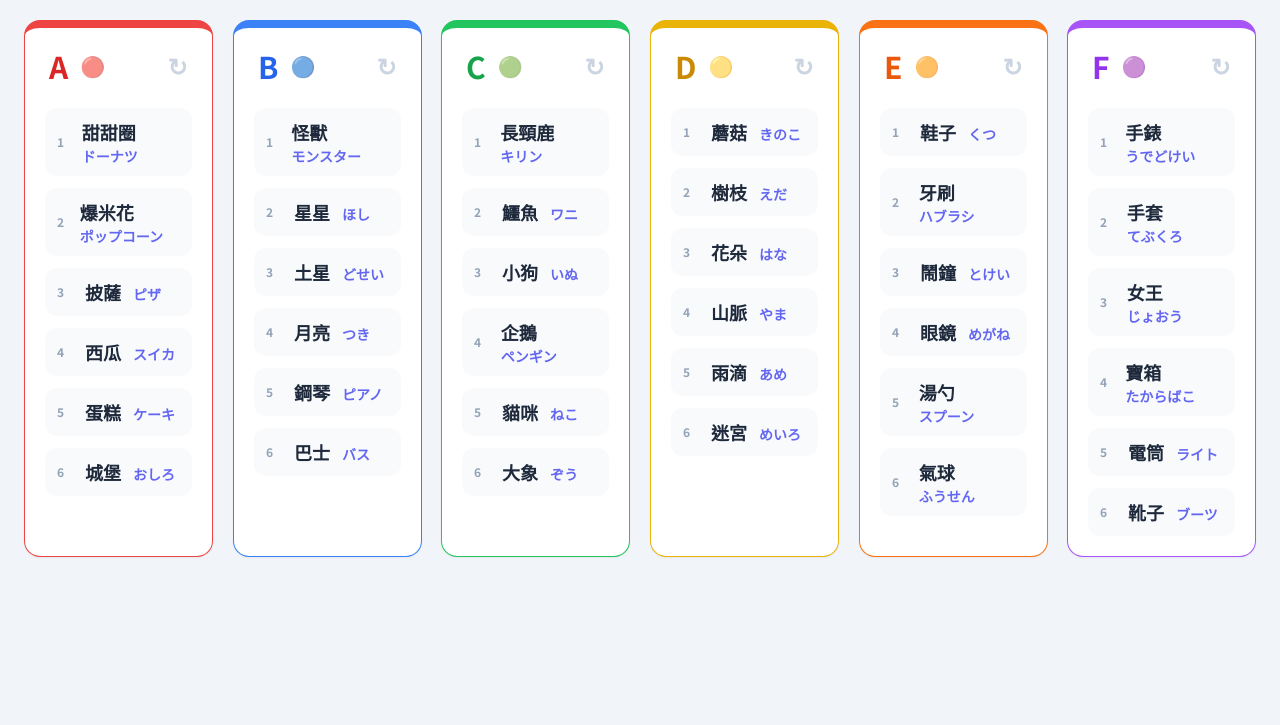
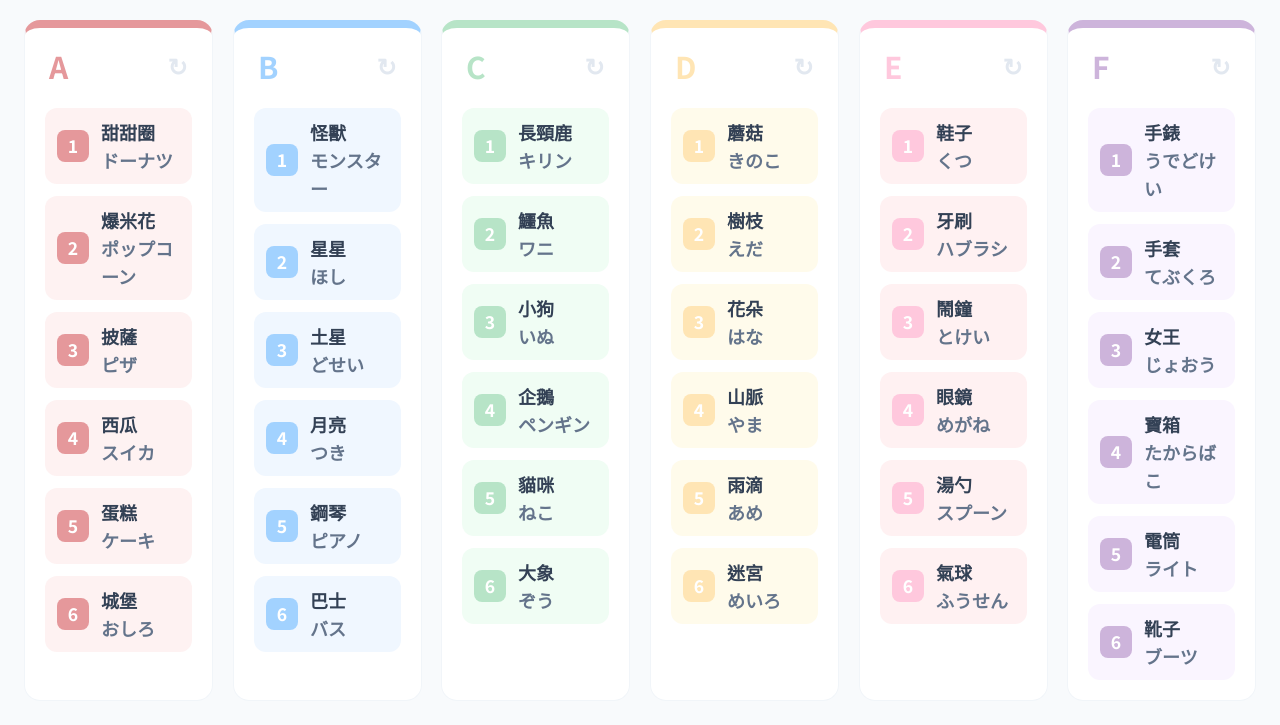
Before and after one commit to hsinish/doodle, a plain HTML site: page index.html in a window 1280 px wide. Shown: the part 92-817 px from the top of the page. Drawn offline with nearby package versions, Linux system fonts and the light colour scheme; a web font is replaced by a local one.

Commit message:
Update index.html
更新色調

```diff
--- a/index.html
+++ b/index.html
@@ -9,7 +9,7 @@
         @import url('https://fonts.googleapis.com/css2?family=ZCOOL+KuaiLe&family=Noto+Sans+JP:wght@400;700&display=swap');
 
         body {
-            background-color: #f1f5f9;
+            background-color: #f8fafc;
             font-family: "PingFang TC", "Microsoft JhengHei", "Noto Sans JP", sans-serif;
         }
 
@@ -20,12 +20,13 @@
         .card {
             transition: all 0.2s ease;
             background: #ffffff;
-            border: 1px solid #e2e8f0;
+            border: 1px solid #f1f5f9;
             min-height: 480px;
         }
 
         .card:hover {
-            box-shadow: 0 12px 24px -10px rgba(0, 0, 0, 0.1);
+            box-shadow: 0 10px 20px -5px rgba(0, 0, 0, 0.05);
+            transform: translateY(-2px);
         }
 
         .fade-in {
@@ -42,29 +43,54 @@
             font-weight: 700;
         }
 
-        /* 讓中日文包在一起的視覺樣式 */
+        /* 題目項目容器：基礎樣式 */
         .prompt-item {
-            background-color: #f8fafc;
             border-radius: 12px;
             padding: 10px 12px;
-            transition: background-color 0.2s;
+            transition: all 0.2s;
+            display: flex;
+            align-items: center;
+            gap: 12px;
         }
 
-        .prompt-item:hover {
-            background-color: #f1f5f9;
+        /* 數字色塊樣式 */
+        .number-badge {
+            color: #ffffff;
+            width: 32px;
+            height: 32px;
+            display: flex;
+            align-items: center;
+            justify-content: center;
+            border-radius: 8px;
+            font-weight: 900;
+            font-size: 1.1rem;
+            flex-shrink: 0;
         }
+
+        /* 低飽和度色系定義 */
+        .theme-A { --theme-color: #e5989b; --bg-color: #fef2f2; } /* 柔粉紅 */
+        .theme-B { --theme-color: #a2d2ff; --bg-color: #f0f7ff; } /* 柔粉藍 */
+        .theme-C { --theme-color: #b7e4c7; --bg-color: #f0fdf4; } /* 柔粉綠 */
+        .theme-D { --theme-color: #ffe5b4; --bg-color: #fffbeb; } /* 柔粉黃 */
+        .theme-E { --theme-color: #ffc8dd; --bg-color: #fff1f2; } /* 柔粉橘紅 */
+        .theme-F { --theme-color: #cdb4db; --bg-color: #faf5ff; } /* 柔粉紫 */
+
+        .theme-border { border-top-color: var(--theme-color) !important; }
+        .theme-text { color: var(--theme-color) !important; }
+        .theme-item-bg { background-color: var(--bg-color); }
+        .theme-badge-bg { background-color: var(--theme-color); }
     </style>
 </head>
 <body class="p-4 md:p-6">
 
     <div class="max-w-[1800px] mx-auto">
         <header class="flex flex-col md:flex-row justify-between items-center mb-10 gap-4">
-            <h1 class="kids-title text-4xl md:text-5xl text-indigo-900 flex items-center gap-3">
+            <h1 class="kids-title text-4xl md:text-5xl text-slate-700 flex items-center gap-3">
                 🎨 Doodle
             </h1>
             <button
                 onclick="refreshAll()"
-                class="bg-indigo-600 hover:bg-indigo-700 text-white text-base font-bold py-3 px-10 rounded-full shadow-md transform active:scale-95 transition-all"
+                class="bg-slate-700 hover:bg-slate-800 text-white text-base font-bold py-3 px-10 rounded-full shadow-sm transform active:scale-95 transition-all"
             >
                 🎲 重置 A-F 全部題目
             </button>
@@ -77,7 +103,7 @@
 
     <script>
         const config = [
-            { id: "A", icon: "🔴", color: "border-red-500", titleColor: "text-red-600",
+            { id: "A", theme: "theme-A",
               pool: [
                 { ch: "西瓜", jp: "スイカ" },
                 { ch: "城堡", jp: "おしろ" },
@@ -91,7 +117,7 @@
                 { ch: "甜甜圈", jp: "ドーナツ" }
               ]
             },
-            { id: "B", icon: "🔵", color: "border-blue-500", titleColor: "text-blue-600",
+            { id: "B", theme: "theme-B",
               pool: [
                 { ch: "怪獸", jp: "モンスター" },
                 { ch: "星星", jp: "ほし" },
@@ -105,7 +131,7 @@
                 { ch: "鋼琴", jp: "ピアノ" }
               ]
             },
-            { id: "C", icon: "🟢", color: "border-green-500", titleColor: "text-green-600",
+            { id: "C", theme: "theme-C",
               pool: [
                 { ch: "獨角獸", jp: "ユニコーン" },
                 { ch: "鱷魚", jp: "ワニ" },
@@ -119,7 +145,7 @@
                 { ch: "長頸鹿", jp: "キリン" }
               ]
             },
-            { id: "D", icon: "🟡", color: "border-yellow-500", titleColor: "text-yellow-600",
+            { id: "D", theme: "theme-D",
               pool: [
                 { ch: "花朵", jp: "はな" },
                 { ch: "山脈", jp: "やま" },
@@ -133,7 +159,7 @@
                 { ch: "樹枝", jp: "えだ" }
               ]
             },
-            { id: "E", icon: "🟠", color: "border-orange-500", titleColor: "text-orange-600",
+            { id: "E", theme: "theme-E",
               pool: [
                 { ch: "鬧鐘", jp: "とけい" },
                 { ch: "鞋子", jp: "くつ" },
@@ -147,7 +173,7 @@
                 { ch: "氣球", jp: "ふうせん" }
               ]
             },
-            { id: "F", icon: "🟣", color: "border-purple-500", titleColor: "text-purple-600",
+            { id: "F", theme: "theme-F",
               pool: [
                 { ch: "女王", jp: "じょおう" },
                 { ch: "帽子", jp: "ぼうし" },
@@ -172,18 +198,17 @@
             const topics = shuffle([...group.pool]).slice(0, 6);
 
             const card = document.createElement('div');
-            card.className = `card border-t-8 ${group.color} rounded-2xl p-5 shadow-sm fade-in relative flex flex-col`;
+            card.className = `card border-t-8 theme-border ${group.theme} rounded-2xl p-5 fade-in relative flex flex-col`;
             card.id = `group-${index}`;
 
             const header = `
                 <div class="flex justify-between items-center mb-6 px-1">
                     <div class="flex items-center gap-3">
-                        <span class="text-3xl font-black ${group.titleColor}">${group.id}</span>
-                        <span class="text-xl opacity-60">${group.icon}</span>
+                        <span class="text-3xl font-black theme-text">${group.id}</span>
                     </div>
                     <button
                         onclick="refreshOne(${index})"
-                        class="text-slate-300 hover:text-indigo-600 transition-colors text-2xl font-bold"
+                        class="text-slate-200 hover:text-slate-400 transition-colors text-2xl font-bold"
                         title="更換此組"
                     >
                         ↻
@@ -194,11 +219,11 @@
             const list = `
                 <div class="flex flex-col gap-3 flex-grow">
                     ${topics.map((t, i) => `
-                        <div class="prompt-item flex items-center gap-3">
-                            <span class="text-xs font-black text-slate-400 w-4">${i + 1}</span>
-                            <div class="flex flex-wrap items-baseline gap-x-3 gap-y-0">
-                                <span class="text-lg font-bold text-slate-800">${t.ch}</span>
-                                <span class="jp-text text-sm text-indigo-500">${t.jp}</span>
+                        <div class="prompt-item theme-item-bg">
+                            <div class="number-badge theme-badge-bg">${i + 1}</div>
+                            <div class="flex flex-wrap items-center gap-x-3 gap-y-0">
+                                <span class="text-lg font-bold text-slate-700">${t.ch}</span>
+                                <span class="jp-text text-lg text-slate-500">${t.jp}</span>
                             </div>
                         </div>
                     `).join('')}
```
